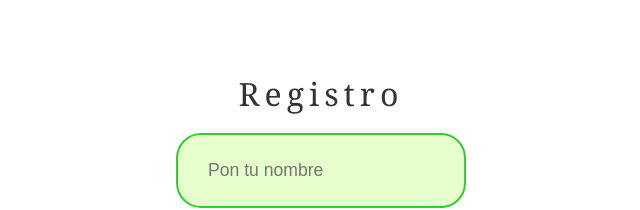
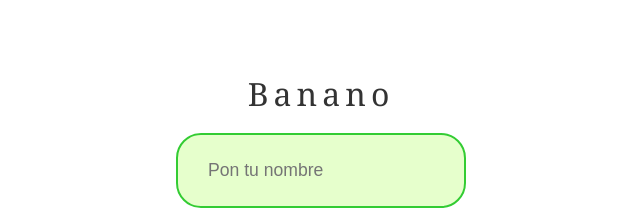
Before and after one commit to Homie-2205/Running-GPS-App, a website: page coco.html in a window 1280 px wide. Shown: the top 210 px of the page, without its empty margins (319-959 px from the left). Drawn offline with Linux system fonts and the light colour scheme.

Commit message:
Change header from 'Registro' to 'Banano'

```diff
--- a/coco.html
+++ b/coco.html
@@ -309,7 +309,7 @@
     <div class="contact-form">
         <div class="inputs-container">
             <div class="content-text">
-                <h2>Registro</h2>
+                <h2>Banano</h2>
             </div>
 
 
```
